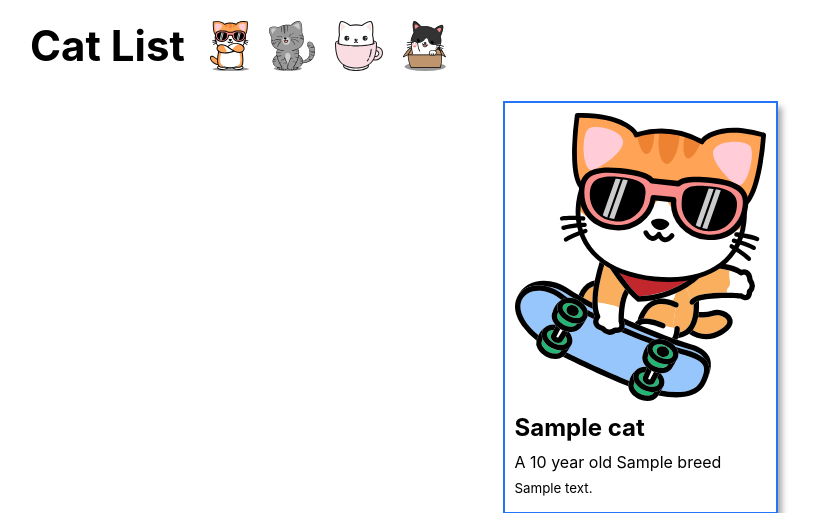
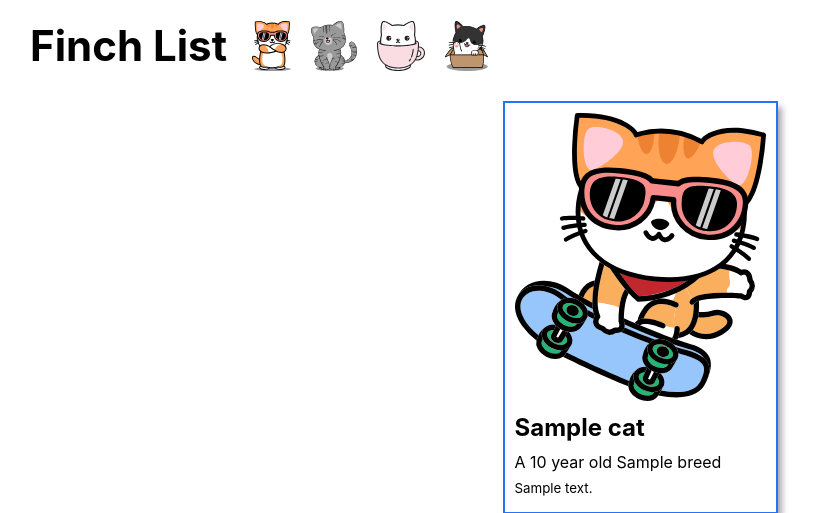
Before and after one commit to jonesdy99/finch-collector, a Django app: template main_app/templates/finches/index.html in a window 1280 px wide. Shown: the part 55-568 px from the top of the page, without its empty margins (0-817 px from the left). Run offline with Django 4.2, Linux system fonts and the light colour scheme; the template is opened without the code that fills it: most values are stand-ins (such as "Sample title", 1, 10 or a date in 2020); parts of the project's set-up code (start-up, migrations or seed data) failed here and were passed over.

Commit message:
fix type issue

```diff
--- a/main_app/templates/finches/index.html
+++ b/main_app/templates/finches/index.html
@@ -12,7 +12,7 @@
 {% block content %}
 
 <section class="page-header">
-  <h1>Cat List</h1>
+  <h1>Finch List</h1>
   <img src="{% static 'images/cool-cat.svg' %}" alt="A cool cat" />
   <img src="{% static 'images/happy-cat.svg' %}" alt="A happy cat" />
   <img src="{% static 'images/teacup-cat.svg' %}" alt="A cat in a teacup" />
```
